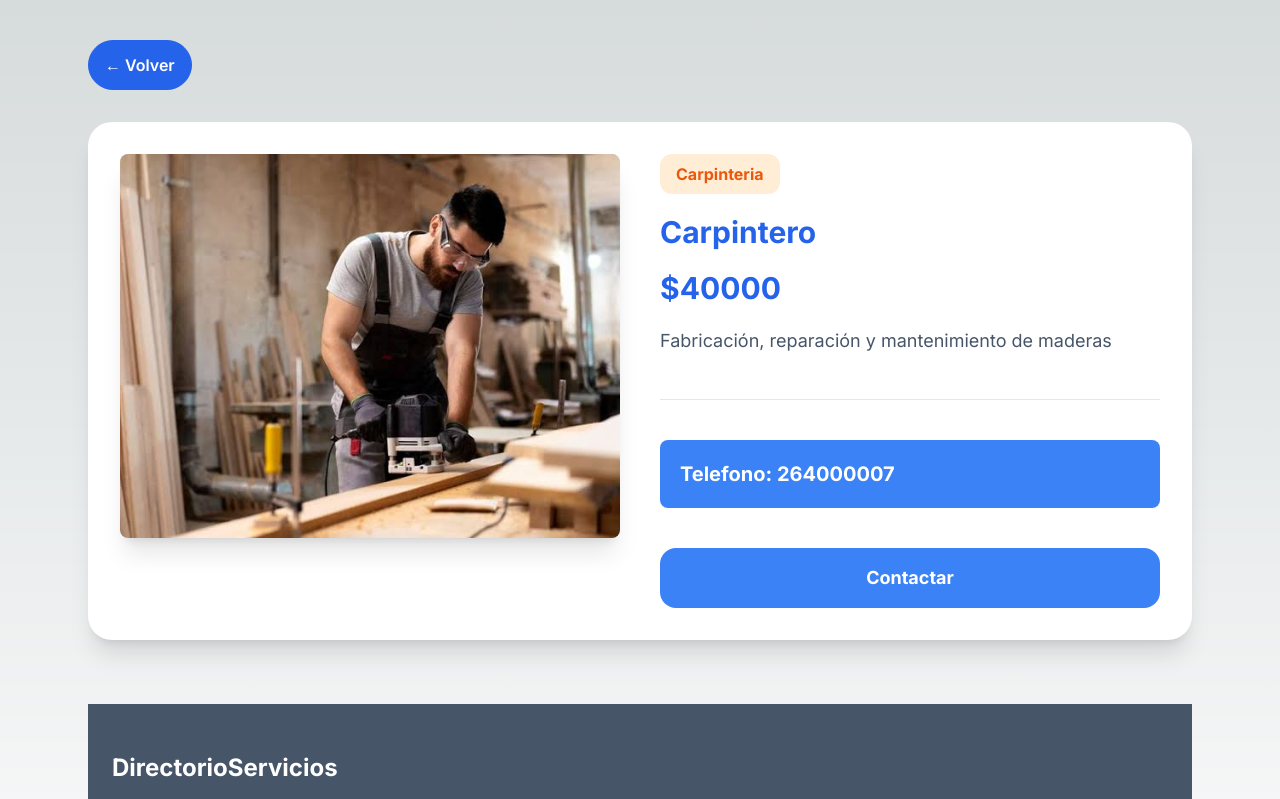
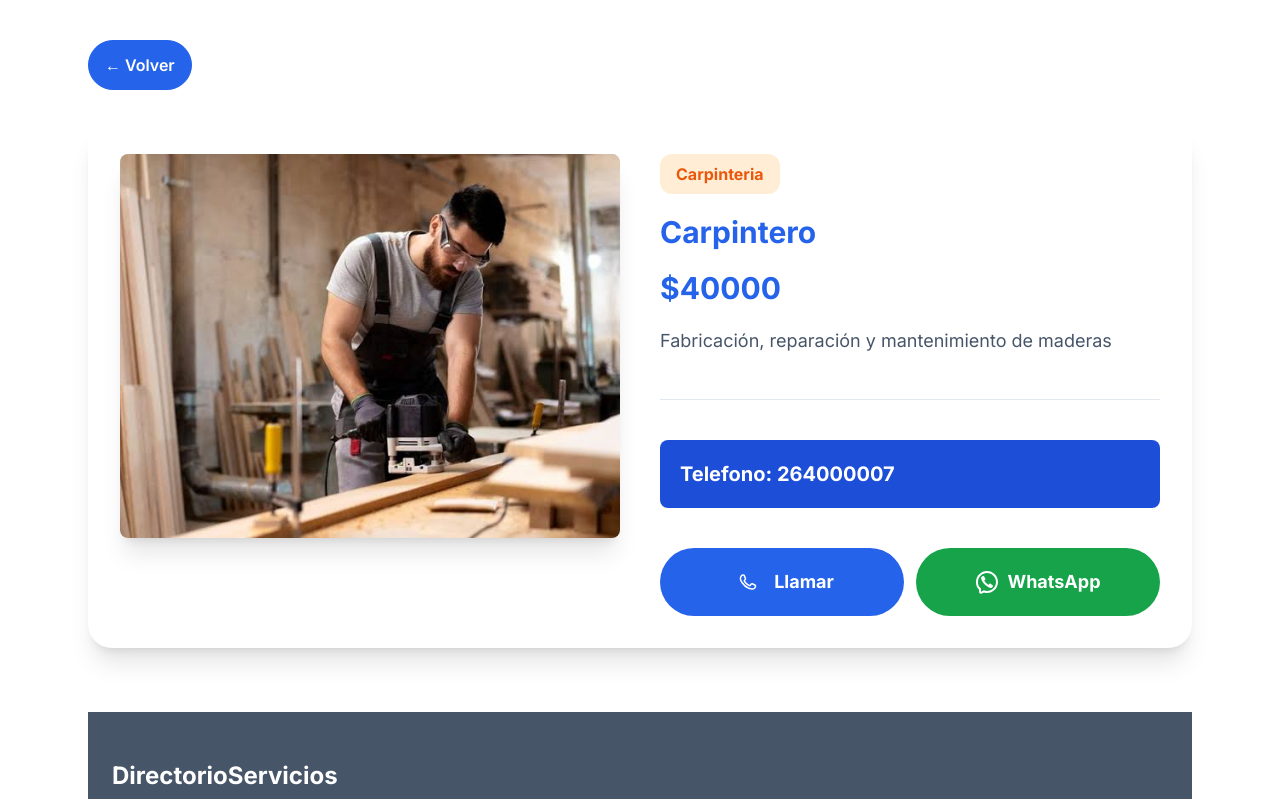
Before and after one commit to eliasmessirve/DirectorioServicios, a Next.js app: page /servicio/carpintero in a window 1280 px wide. Shown: the top 799 px of the page. Built offline with nearby package versions, Linux system fonts and the light colour scheme.

Commit message:
Mejorar diseño de servicios y contacto

```diff
--- a/app/contacto/page.tsx
+++ b/app/contacto/page.tsx
@@ -2,14 +2,36 @@
 "use client";
 
 import { useState } from "react";
+import Link from 'next/link';
+import Image from 'next/image';
 
 export default function ContactoPage() {
   const [enviado, setEnviado] = useState(false);
   const [error, setError] = useState("");
   const [cargando, setCargando] = useState(false);
 
+
   return (
     <main className="min-h-screen bg-slate-50 px-4 py-12">
+      <header className="mx-auto flex w-full max-w-6xl items-center justify-between px-6 py-5">
+        <Link href="/" aria-label="Volver al inicio">
+          <Image
+            src="/DirectorioServiciosLogo.png"
+            alt="Directorio Servicio"
+            width={210}
+            height={80}
+            priority
+            className="h-auto w-[170px] sm:w-[210px]"
+          />
+        </Link>
+
+        <Link
+          href="/"
+          className="rounded-full border border-blue-600 px-5 py-2.5 font-semibold text-blue-600 transition hover:bg-blue-600 hover:text-white"
+        >
+          ← Volver
+        </Link>
+      </header>
       <div className="mx-auto max-w-2xl rounded-2xl bg-white p-6 shadow-sm sm:p-8">
         <h1 className="text-3xl font-bold text-slate-900">
           Contactanos
@@ -167,6 +189,7 @@ export default function ContactoPage() {
           )}
         </form>
       </div>
+
     </main>
   );
 }
--- a/app/page.tsx
+++ b/app/page.tsx
@@ -27,19 +27,31 @@ function Tarjeta({
   color
 }: Props) {
   return (
-      // Cada tarjeta permite acceder a la página de detalle del servicio
-    <div className="bg-gray-200">
-      <div className="p-5 rounded-lg bg-white border shadow mx-2 my-2 flex flex-col">
-        <img className="w-full h-48 object-cover rounded-md" src={imagen} alt={nombre}/>
-        <p className={`font-medium  w-fit px-1 py-1 mt-3 rounded-full inline-block ${color}`}>{categoria}</p>
-        <h2 className="text-xl font-bold mt-1">{nombre}</h2>
-        <p className="font-semibold mt-1">${precio}</p>
-        <p className="text-gray-600 text-sm mt-2 flex-1">{descripcion}</p>
-         <Link href={ruta} className="mt-4 w-fit items-center gap-2  border border-blue-600 text-blue-600 px-4 py-2 rounded-full "> Ver Más → <span></span>
+    <Link
+      href={ruta}
+      className="group mx-2 my-2 block overflow-hidden rounded-lg bg-white shadow-sm transition-all duration-200 ease-out hover:scale-[1.02] hover:shadow-lg focus-visible:outline-none focus-visible:ring-2 focus-visible:ring-blue-600"
+      aria-label={`Ver detalles del servicio ${nombre}`}
+    >
+      <div className="flex h-full flex-col border border-gray-100 rounded-lg p-5">
+        <img
+          className="h-48 w-full rounded-md object-cover transition-transform duration-200 group-hover:scale-[1.02]"
+          src={imagen}
+          alt={nombre}
+        />
+
+        <p className={`mt-3 inline-block w-fit rounded-full px-2 py-1 font-medium ${color}`}>
+          {categoria}
+        </p>
+
+        <h2 className="mt-1 text-xl font-bold">{nombre}</h2>
+
+        <p className="mt-1 font-semibold">${precio}</p>
+
+        <p className="mt-2 flex-1 text-sm text-gray-600">
+          {descripcion}
+        </p>
+      </div>
     </Link>
-      </div>
-
-    </div>
   );
 }
 
@@ -141,7 +153,7 @@ export default function Home() {
           </h2>
 
           <p className="text-lg my-12">
-            Profesionales y servicios para lo que necesitas
+            Profesionales y servicios para lo que necesites
           </p>
 
           <Link
@@ -166,7 +178,7 @@ export default function Home() {
     </p>
   </div>
 ) : (
-  <div className="grid grid-cols-1 sm:grid-cols-2 lg:grid-cols-4">
+  <div className="grid grid-cols-1 sm:grid-cols-2 lg:grid-cols-4 ">
     {serviciosFiltrados.map(servicio => (
       <Tarjeta
         key={servicio.nombre}
--- a/app/servicio/[nombre]/page.tsx
+++ b/app/servicio/[nombre]/page.tsx
@@ -27,6 +27,8 @@ export default async function Servicio({ params }: Props) {
   }
 
   return (
+      <div className="bg-white">
+    <div className="bg-white text-black max-w-7xl mx-auto"></div>
     <div className="max-w-6xl mx-auto px-6 py-10">
 
       {/* Botón para volver a la página principal */}
@@ -38,7 +40,7 @@ export default async function Servicio({ params }: Props) {
       </Link>
 
       {/* Contenedor principal con la imagen y la información del servicio */}
-      <div className="max-w-7xl mx-auto mt-8 bg-white rounded-3xl shadow-xl p-8 grid grid-cols-1 md:grid-cols-2 gap-10">
+      <div className="max-w-7xl mx-auto mt-8 bg-white rounded-3xl shadow-xl p-8 grid grid-cols-1 md:grid-cols-2 gap-10 ">
 
         {/* Imagen del servicio */}
         <img
@@ -75,19 +77,41 @@ export default async function Servicio({ params }: Props) {
           </div>
 
           {/* Número de teléfono del proveedor */}
-          <div className="bg-blue-500 rounded-lg p-5">
+          <div className="bg-blue-700 rounded-lg p-5">
             <p className="text-xl font-bold text-white">
               Telefono: {servicio.telefono}
             </p>
           </div>
 
-          {/* Botón para contactar mediante el teléfono */}
-          <a
-            href={`tel:${servicio.telefono}`}
-            className="mt-5 bg-blue-500 hover:bg-blue-700 text-white text-center font-bold text-lg py-4 rounded-2xl transition"
-          >
-            Contactar
-          </a>
+          {/* Botón para contactar*/}
+          <div className="mt-5 grid grid-cols-1 sm:grid-cols-2 gap-3">
+            <a
+              href={`tel:${servicio.telefono}`}
+              className="flex min-w-0 items-center justify-center gap-2 rounded-full bg-blue-600 px-5 py-4 text-base font-bold text-white transition hover:bg-blue-700 sm:text-lg"
+            >
+              <img
+                  src="/llamada.svg"
+                  alt=""
+                  aria-hidden="true"
+                  className="h-9 w-9 shrink-0 object-contain"
+                />
+              Llamar
+            </a>
+
+            <a
+              href={`https://wa.me/${String(servicio.telefono).replace(/\D/g, "")}`}
+              target="_blank"
+              rel="noopener noreferrer"
+              className="flex min-w-0 items-center justify-center gap-2 rounded-full bg-green-600 px-5 py-4 text-base font-bold text-white transition hover:bg-green-700 sm:text-lg"
+            >
+              <img
+              src="/whatsapp1.svg"
+              alt=""
+              className="h-6 w-6 shrink-0 object-contain"/>
+
+              WhatsApp
+            </a>
+          </div>
 
         </div>
       </div>
@@ -123,5 +147,6 @@ export default async function Servicio({ params }: Props) {
       </footer>
 
     </div>
+    </div>
   );
 }
```
Also changed, not shown: public/llamada.svg (added), public/whatsapp1.svg (added).
